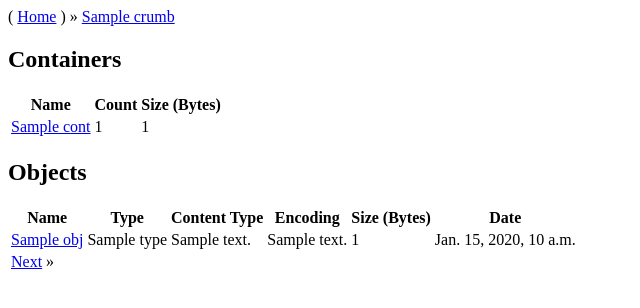
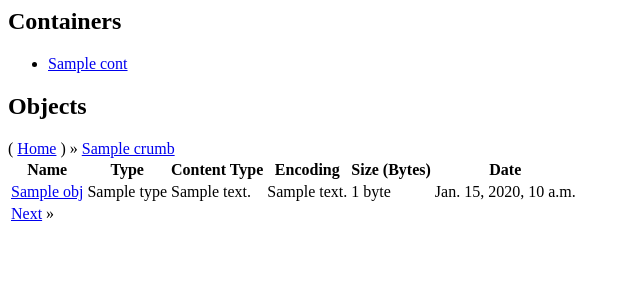
Before and after one commit to ryan-roemer/django-cloud-browser, a Django app: template cloud_browser/templates/cloud_browser/browser.html in a window 1280 px wide. Shown: the top 308 px of the page, without its empty margins (0-640 px from the left). Run offline with Django 3.2, Linux system fonts and the light colour scheme; the template is opened without the code that fills it: most values are stand-ins (such as "Sample title", 1, 10 or a date in 2020); parts of the project's set-up code (start-up, migrations or seed data) failed here and were passed over.

Commit message:
Browser: Split container, object div's. Always get all containers.

```diff
--- a/cloud_browser/templates/cloud_browser/base.html
+++ b/cloud_browser/templates/cloud_browser/base.html
@@ -16,9 +16,6 @@
 <body>
 {% block body %}
   {% block menu %}{% endblock %}
-  {% block cb_breadcrumbs %}
-    {% include "cloud_browser/_breadcrumbs.html" %}
-  {% endblock %}
   <div id="cb-content">{% block content %}{% endblock %}</div>
 {% endblock %}
 </body>
--- a/cloud_browser/templates/cloud_browser/browser.html
+++ b/cloud_browser/templates/cloud_browser/browser.html
@@ -11,31 +11,22 @@ Cloud Browser - {{ path }}
 {% endblock %}
 
 {% block content %}
-{% if containers %}
+<div id="all">
+<div id="containers">
 <h2>Containers</h2>
-<table>
-  <thead>
-    <tr>
-      <th>Name</th>
-      <th>Count</th>
-      <th>Size (Bytes)</th>
-    </tr>
-  </thead>
-  <tbody>
-    {% for cont in containers %}
-      <tr>
-        <td><a href="{% url cloud_browser_browser cont.name %}"
-           >{{ cont.name }}</a></td>
-        <td>{{ cont.count }}</td>
-        <td>{{ cont.size }}</td>
-      </tr>
-    {% endfor %}
-  </tbody>
-</table>
-{% endif %}
+<ul>
+{% for cont in containers %}
+  <li><a href="{% url cloud_browser_browser cont.name %}">{{ cont.name }}</a>
+      {#({{ cont.count }} objects, {{ cont.size|filesizeformat }})#}</li>
+{% endfor %}
+</ul>
+</div>
 
-{% if objects %}
+<div id="objects">
 <h2>Objects</h2>
+{% block cb_breadcrumbs %}
+  {% include "cloud_browser/_breadcrumbs.html" %}
+{% endblock %}
 <table>
   <thead>
     <tr>
@@ -60,7 +51,7 @@ Cloud Browser - {{ path }}
         <td>{{ obj.type }}</td>
         <td>{{ obj.smart_content_type|default_if_none:'' }}</td>
         <td>{{ obj.smart_content_encoding|default_if_none:'' }}</td>
-        <td>{{ obj.size }}</td>
+        <td>{{ obj.size|filesizeformat }}</td>
         <td>{{ obj.last_modified|default_if_none:'' }}</td>
       </tr>
     {% endfor %}
@@ -75,5 +66,6 @@ Cloud Browser - {{ path }}
     </tr>
   </tfooter>
 </table>
-{% endif %}
+</div>
+</div>
 {% endblock %}
```
Also changed, not shown: cloud_browser/views.py (+16 -13 lines).
